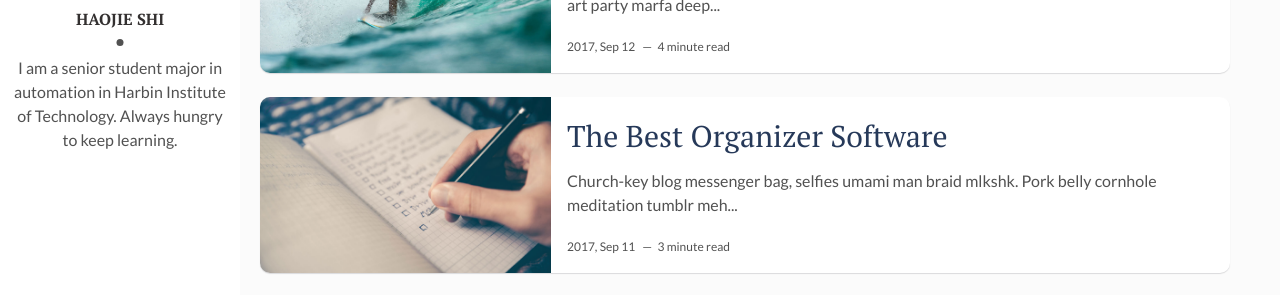
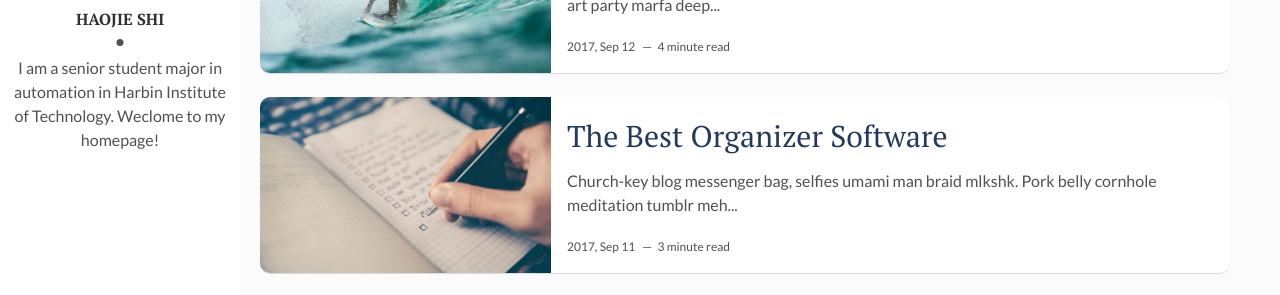
Before and after one commit to ZhuoZhi-HIT/Postgraduate.github.io, a Jekyll site: the page built from index.html, in a window 1280 px wide. Shown: the part 123-418 px from the top of the page. Built offline with Jekyll 4.4.1, drawn with Linux system fonts in a browser that asks for light colours; the list of posts is cut into pages by our own code.

Commit message:
Update _config.yml

```diff
--- a/_config.yml
+++ b/_config.yml
@@ -11,7 +11,7 @@ site-twitter: #if your site has a twitter account, enter it here
 # Author Settings
 author: Haojie Shi # add your name
 author-img: selfphoto.jpg # add your photo
-about-author: I am a senior student major in automation in Harbin Institute of Technology. Always hungry to keep learning. # add description
+about-author: I am a senior student major in automation in Harbin Institute of Technology. Weclome to my homepage! # add description
 social-twitter: # add your Twitter handle
 social-facebook: # add your Facebook handle
 social-github: haojieSHI98 # add your Github handle
```
